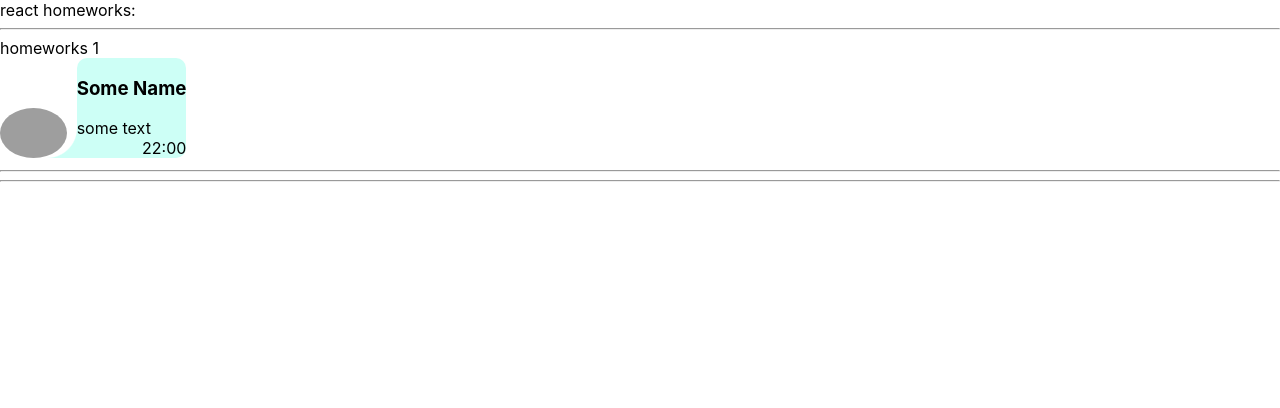
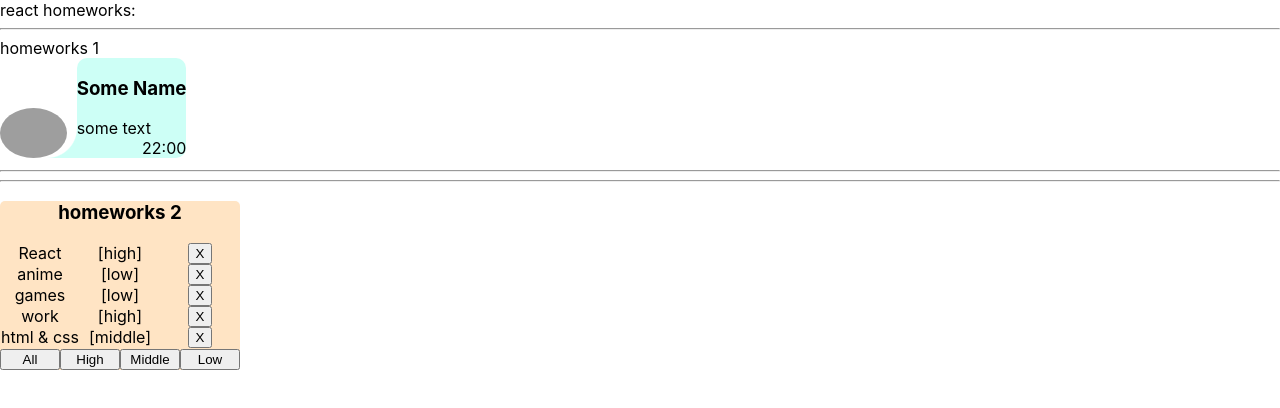
Before and after one commit to im1891/homeworks-by-ignat, a React (Create React App) app: page / in a window 1280 px wide. Shown: the top 408 px of the page. Built offline with nearby package versions, Linux system fonts and the light colour scheme; grey boxes are pictures that could not be loaded.

Commit message:
Done hw2.

```diff
--- a/src/p1-main/m1-ui/u1-app/App.tsx
+++ b/src/p1-main/m1-ui/u1-app/App.tsx
@@ -1,13 +1,14 @@
 import React from 'react'
 import s from './App.module.css'
 import HW1 from '../../../p2-homeworks/h1/HW1'
+import HW2 from "../../../p2-homeworks/h2/HW2";
 
 function App() {
     return (
         <div className={s.App}>
             <div>react homeworks:</div>
             <HW1/>
-            {/*<HW2/>*/}
+            <HW2/>
             {/*<HW3/>*/}
             {/*<HW4/>*/}
             {/*<HW5/>*/}
--- a/src/p2-homeworks/h2/Affair.tsx
+++ b/src/p2-homeworks/h2/Affair.tsx
@@ -1,19 +1,26 @@
 import React from 'react'
+import {AffairType} from "./HW2";
+import style from './Affairs.module.css'
 
 type AffairPropsType = {
     // key не нужно типизировать
-    affair: any // need to fix any
-    deleteAffairCallback: any // need to fix any
+    affair: AffairType // need to fix any
+    deleteAffairCallback: (_id: number) => void// need to fix any
 }
 
 function Affair(props: AffairPropsType) {
-    const deleteCallback = () => {}// need to fix
+    const deleteCallback = () => {
+        props.deleteAffairCallback(props.affair._id)
+    }// need to fix
 
     return (
-        <div>
-            // show some text
+        <div className={style.affair}>
+            <div className={style.affairItem}>{props.affair.name}</div>
+            <div className={style.affairItem}>[{props.affair.priority}]</div>
 
-            <button onClick={deleteCallback}>X</button>
+            <div className={style.affairItem}>
+                <button onClick={deleteCallback}>X</button>
+            </div>
         </div>
     )
 }
--- a/src/p2-homeworks/h2/Affairs.module.css
+++ b/src/p2-homeworks/h2/Affairs.module.css
@@ -1,3 +1,30 @@
-.someClass {
+.affairsWrapper {
+    border-radius: 5px;
+    width: 240px;
+    background-color: bisque;
+}
+
+.affairsWrapper h3 {
+    text-align: center;
+}
+
+.affair {
+    display: flex;
+    flex-direction: row;
+}
+
+.affair .affairItem {
+    width: 80px;
 
 }
+
+.affairItem {
+    display: flex;
+    justify-content: center;
+}
+
+.buttons button {
+
+    width: 60px;
+
+}
--- a/src/p2-homeworks/h2/Affairs.tsx
+++ b/src/p2-homeworks/h2/Affairs.tsx
@@ -1,11 +1,12 @@
 import React from 'react'
 import Affair from './Affair'
-import {AffairType} from './HW2'
+import {AffairType, FilterType} from './HW2'
+import style from './Affairs.module.css'
 
 type AffairsPropsType = { // need to fix any
-    data: any
-    setFilter: any
-    deleteAffairCallback: any
+    data: AffairType[]
+    setFilter: (value: FilterType) => void
+    deleteAffairCallback: (_id: number) => void
 }
 
 function Affairs(props: AffairsPropsType) {
@@ -17,20 +18,30 @@ function Affairs(props: AffairsPropsType) {
         />
     ))
 
-    const setAll = () => {} // need to fix
-    const setHigh = () => {}
-    const setMiddle = () => {}
-    const setLow = () => {}
+    const setAll = () => {
+        props.setFilter('all')
+    } // need to fix
+    const setHigh = () => {
+        props.setFilter('high')
+    }
+    const setMiddle = () => {
+        props.setFilter('middle')
+    }
+    const setLow = () => {
+        props.setFilter('low')
+    }
 
     return (
-        <div>
+        <div className={style.affairs}>
 
             {mappedAffairs}
 
-            <button onClick={setAll}>All</button>
-            <button onClick={setHigh}>High</button>
-            <button onClick={setMiddle}>Middle</button>
-            <button onClick={setLow}>Low</button>
+            <div className={style.buttons}>
+                <button onClick={setAll}>All</button>
+                <button onClick={setHigh}>High</button>
+                <button onClick={setMiddle}>Middle</button>
+                <button onClick={setLow}>Low</button>
+            </div>
         </div>
     )
 }
--- a/src/p2-homeworks/h2/HW2.tsx
+++ b/src/p2-homeworks/h2/HW2.tsx
@@ -1,13 +1,18 @@
 import React, {useState} from 'react'
 import Affairs from './Affairs'
+import style from './Affairs.module.css'
 
 // types
-export type AffairPriorityType = any // need to fix any
-export type AffairType = any // need to fix any
+export type AffairPriorityType = 'high' | 'middle' | 'low' // need to fix any
+export type AffairType = {
+    _id: number
+    name: string
+    priority: string
+}// need to fix any
 export type FilterType = 'all' | AffairPriorityType
 
 // constants
-const defaultAffairs: any = [ // need to fix any
+const defaultAffairs: AffairType[] = [ // need to fix any
     {_id: 1, name: 'React', priority: 'high'},
     {_id: 2, name: 'anime', priority: 'low'},
     {_id: 3, name: 'games', priority: 'low'},
@@ -16,25 +21,28 @@ const defaultAffairs: any = [ // need to fix any
 ]
 
 // pure helper functions
-export const filterAffairs = (affairs: any, filter: any): any => { // need to fix any
+export const filterAffairs = (affairs: AffairType[], filter: FilterType): AffairType[] => { // need to fix any
     if (filter === 'all') return affairs
-    else return // need to fix
+    else if (filter === 'high' || filter === 'middle' || filter === 'low') return affairs.filter(af => af.priority === filter)
+    else return affairs
+
+    // need to fix
 }
-export const deleteAffair = (affairs: any, _id: any): any => { // need to fix any
-    return // need to fix
+export const deleteAffair = (affairs: AffairType[], _id: number): AffairType[] => { // need to fix any
+    return affairs.filter(af => af._id !== _id) // need to fix
 }
 
 function HW2() {
-    const [affairs, setAffairs] = useState<any>(defaultAffairs) // need to fix any
+    const [affairs, setAffairs] = useState<AffairType[]>(defaultAffairs) // need to fix any
     const [filter, setFilter] = useState<FilterType>('all')
 
     const filteredAffairs = filterAffairs(affairs, filter)
-    const deleteAffairCallback = (_id: any) => setAffairs(deleteAffair(affairs, _id)) // need to fix any
+    const deleteAffairCallback = (_id: number) => setAffairs(deleteAffair(affairs, _id)) // need to fix any
 
     return (
-        <div>
-            <hr/>
-            homeworks 2
+        <div className={style.affairsWrapper}>
+
+            <h3>homeworks 2</h3>
 
             {/*should work (должно работать)*/}
             <Affairs
@@ -43,10 +51,7 @@ function HW2() {
                 deleteAffairCallback={deleteAffairCallback}
             />
 
-            <hr/>
-            {/*для личного творчества, могу проверить*/}
-            {/*<AlternativeAffairs/>*/}
-            <hr/>
+
         </div>
     )
 }
```
